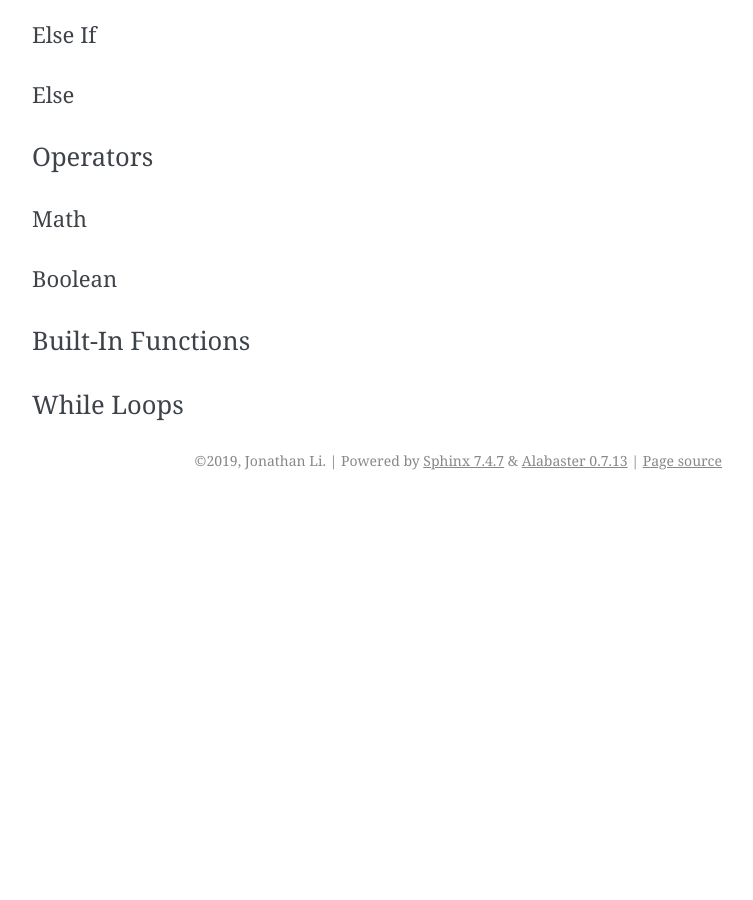
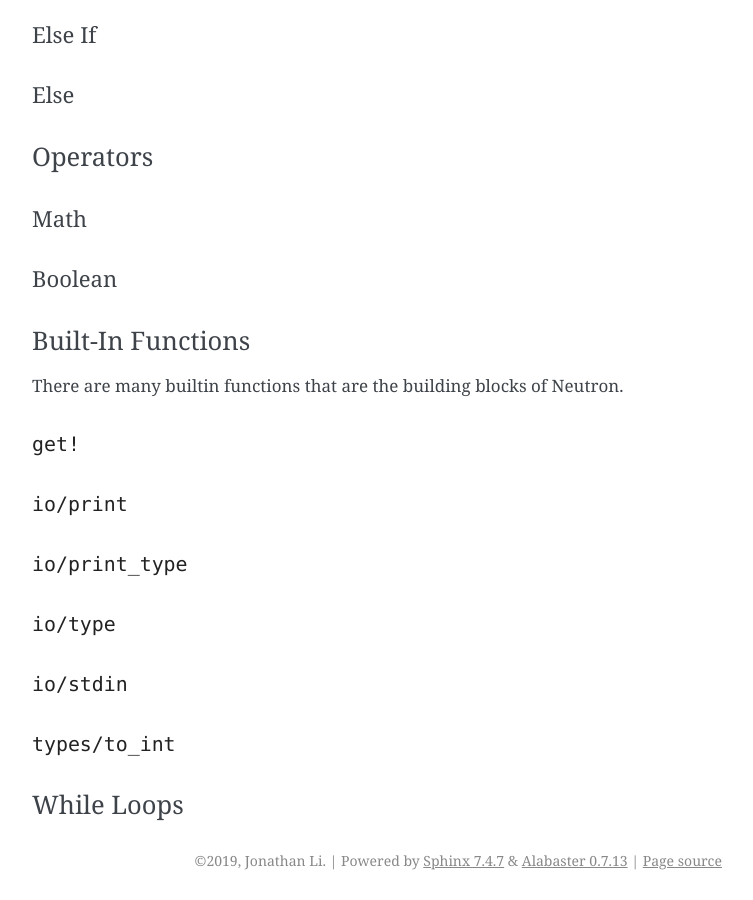
Before and after one commit to the-neutron-foundation/neutron-language, a Sphinx documentation site: the page built from docs/source/introduction.rst, in a window 1280 px wide and 900 px high, scrolled down 4987 px. Shown: the whole window, without its empty margins (388-1141 px from the left). Built offline with Sphinx 7.4.7, drawn with Linux system fonts in a browser that asks for light colours; before the commit the page ends 5487 px from its top, so only the background shows below that; some of the changed text lies outside the part shown.

Commit message:
added to docs

```diff
--- a/docs/source/introduction.rst
+++ b/docs/source/introduction.rst
@@ -218,6 +218,25 @@ Boolean
 
 Built-In Functions
 ^^^^^^^^^^^^^^^^^^
+There are many builtin functions that are the building blocks of Neutron.
+
+``get!``
+********
+
+``io/print``
+************
+
+``io/print_type``
+*****************
+
+``io/type``
+***********
+
+``io/stdin``
+************
+
+``types/to_int``
+****************
 
 While Loops
 ^^^^^^^^^^^
```
Also changed, not shown: other parts of docs/source/introduction.rst (+1 -1 lines).
